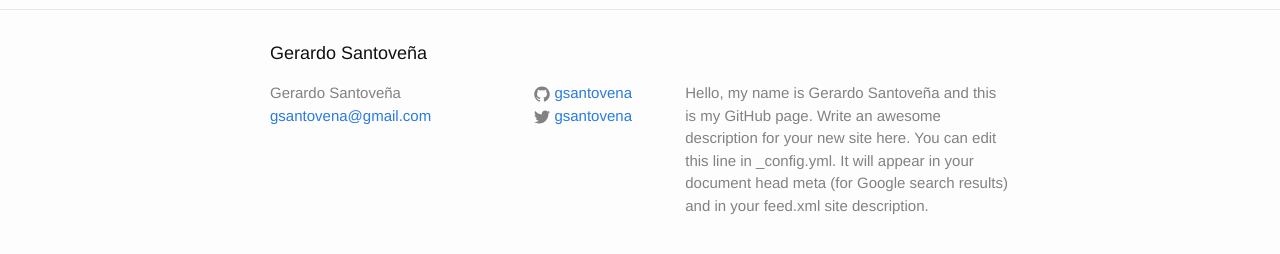
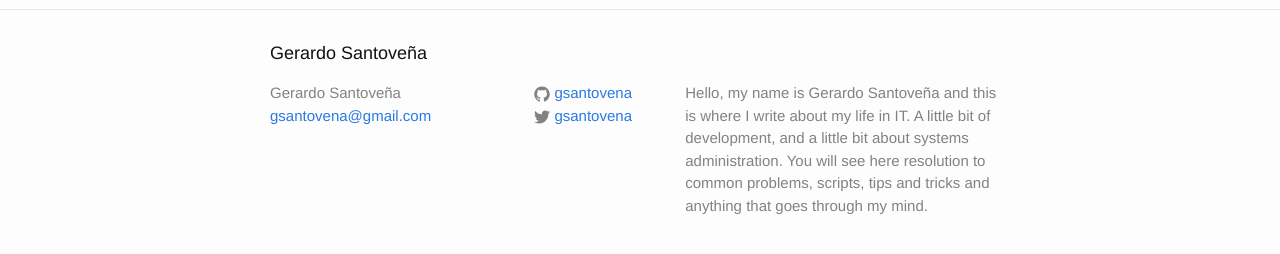
Before and after one commit to gsantovena/gsantovena.github.io, a Jekyll site: the page built from index.html, in a window 1280 px wide. Shown: the part 287-541 px from the top of the page. Built offline with Jekyll 4.4.1, drawn with Linux system fonts in a browser that asks for light colours.

Commit message:
About me in _config.xml.

```diff
--- a/_config.yml
+++ b/_config.yml
@@ -2,11 +2,10 @@
 title: Gerardo Santoveña
 email: gsantovena@gmail.com
 description: > # this means to ignore newlines until "baseurl:"
-  Hello, my name is Gerardo Santoveña and this is my GitHub page.
-
-  Write an awesome description for your new site here. You can edit this
-  line in _config.yml. It will appear in your document head meta (for
-  Google search results) and in your feed.xml site description.
+  Hello, my name is Gerardo Santoveña and this is where I write about my
+  life in IT. A little bit of development, and a little bit about systems
+  administration. You will see here resolution to common problems, scripts,
+  tips and tricks and anything that goes through my mind.
 baseurl: "" # the subpath of your site, e.g. /blog/
 url: "http://gsantovena.github.io" # the base hostname & protocol for your site
 twitter_username: gsantovena
```
Also changed, not shown: 5 other files.
